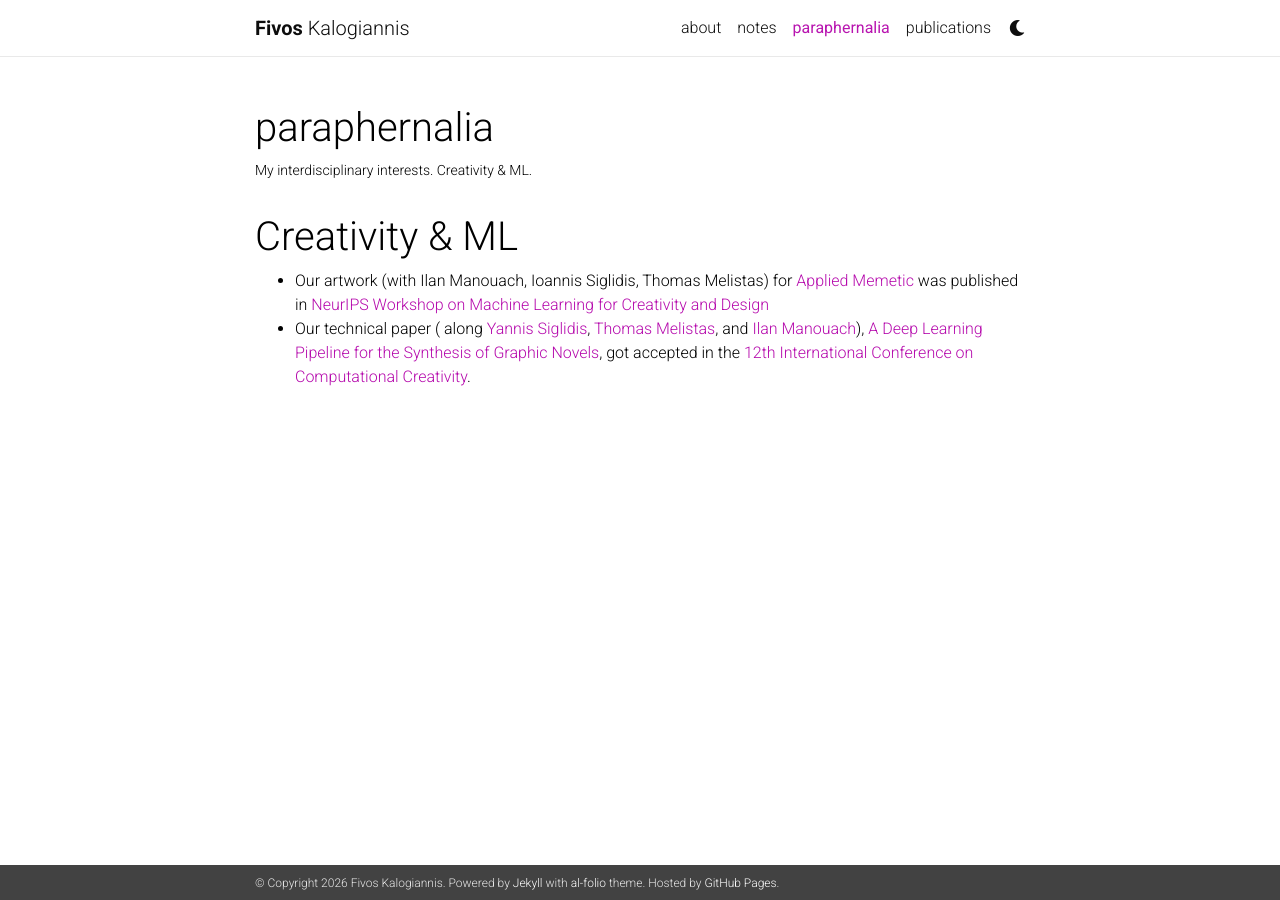
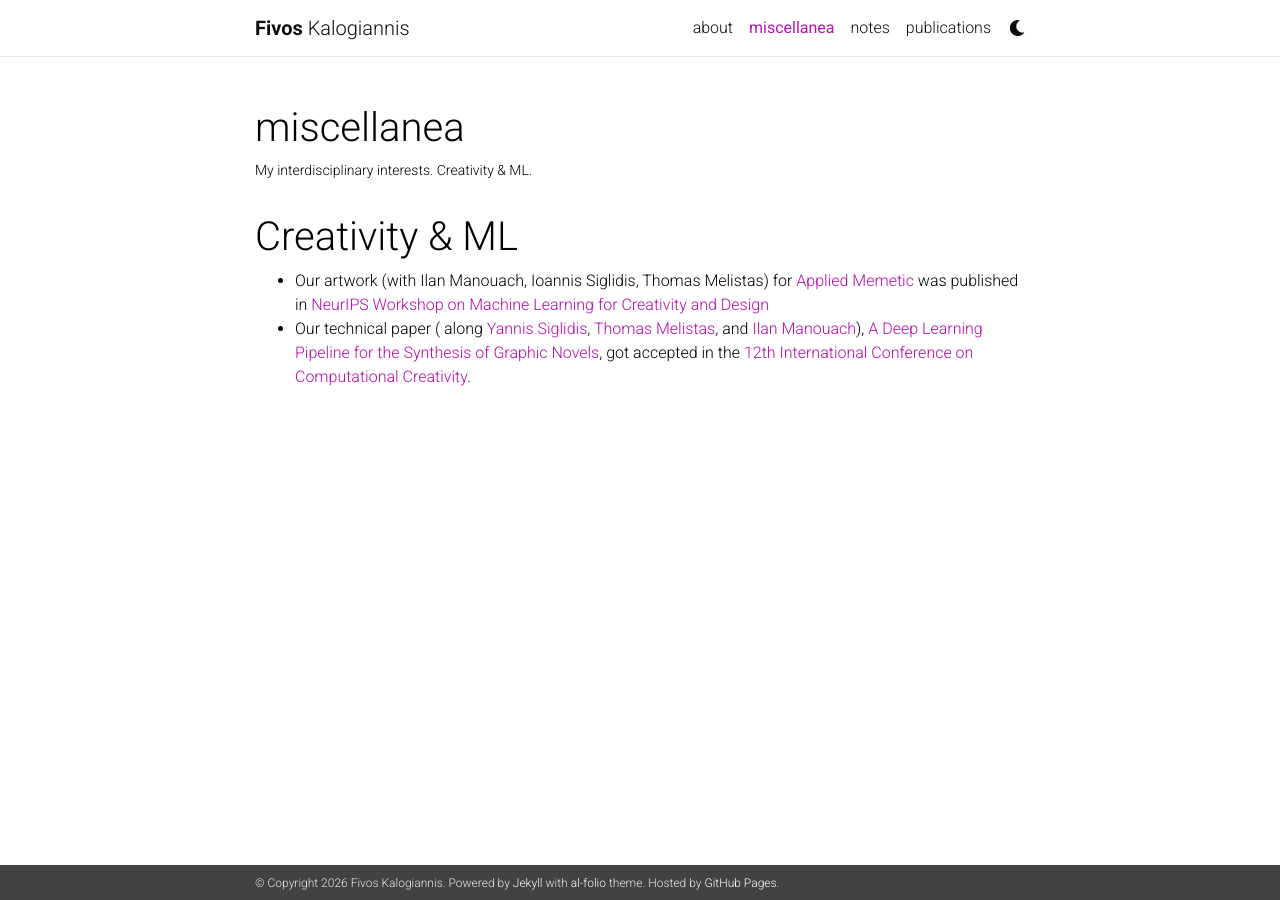
Before and after one commit to fivoskal/fivoskal.github.io, a Jekyll site: the page built from _pages/paraphernalia.md, in a window 1280 px wide. Built offline with Jekyll 4.4.1, drawn with Linux system fonts in a browser that asks for light colours; nearby versions of some CDN libraries; comment, search, counter and statistics services are not loaded; a style sheet for code colours, icons or effects is not loaded.

Commit message:
Rename paraphernalia page to miscellanea

```diff
--- a/_pages/paraphernalia.md
+++ b/_pages/paraphernalia.md
@@ -1,7 +1,7 @@
 ---
 layout: page
-title: paraphernalia
-permalink: /paraphernalia/
+title: miscellanea
+permalink: /miscellanea/
 description: My interdisciplinary interests. Creativity & ML.
 nav: true
 horizontal: false
```
